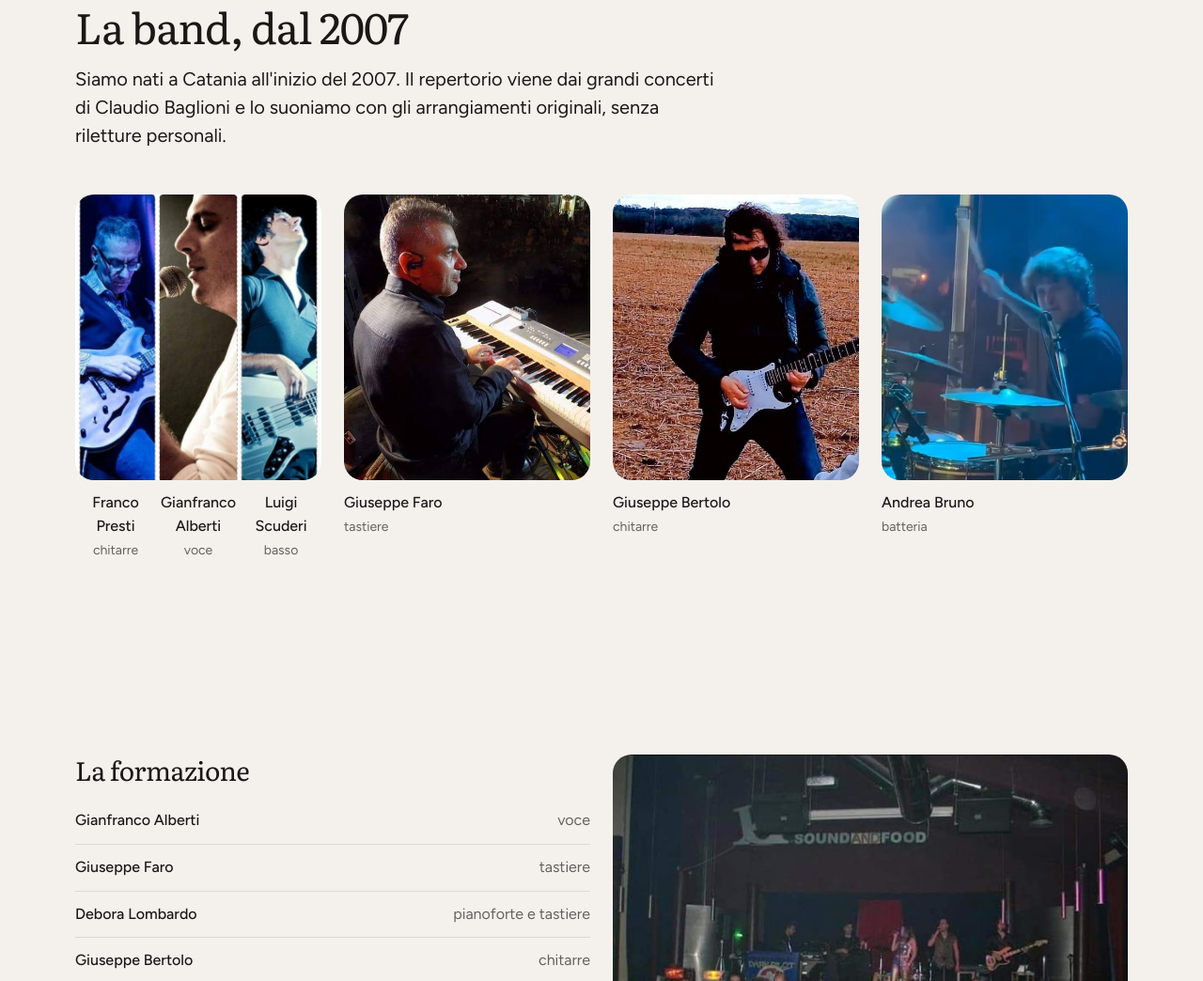
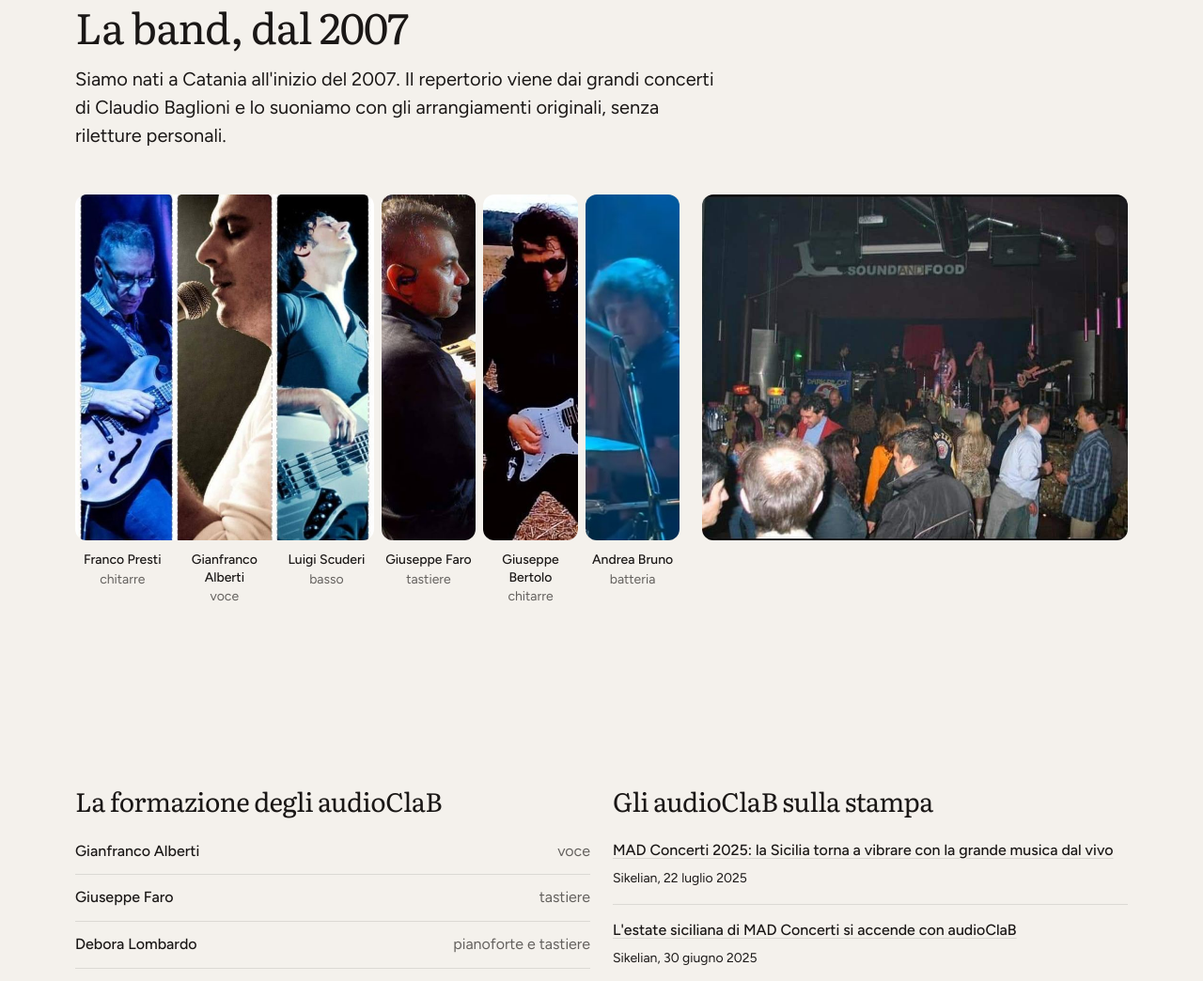
Before and after one commit to KoalaFritto/audioClaB, a plain HTML site: page index.html in a window 1280 px wide. Shown: the part 2520-3564 px from the top of the page at 94% size. Drawn offline with Linux system fonts and the light colour scheme.

Commit message:
Band: musicisti in strisce verticali come la foto dei tre, e correzioni da taste-skill
- Faro, Bertolo e Bruno in strisce strette alte come la foto di Presti,
  Alberti e Scuderi; sei nomi in fila, uno sotto ogni striscia
- Accanto la foto del pubblico; formazione e stampa affiancate sotto
- Correzioni dal controllo taste-skill: niente animazioni automatiche nei
  player TikTok, testi più scuri per il contrasto, immagini caricate alla
  misura giusta, titoli più chiari, sezione Band entro due schermi

Co-Authored-By: Claude Opus 5.5 <noreply@anthropic.com>
Claude-Session: https://claude.ai/code/session_01WyukLfC3abkZ9PR6bCBv2f

```diff
--- a/index.html
+++ b/index.html
@@ -100,33 +100,29 @@
           <p>Siamo nati a Catania all'inizio del 2007. Il repertorio viene dai grandi concerti di Claudio Baglioni e lo suoniamo con gli arrangiamenti originali, senza riletture personali.</p>
         </div>
         <!-- i musicisti uno accanto all'altro, ognuno con il nome sotto -->
-        <div class="grid musicisti">
-          <figure class="musicista musicista--trio span-3">
-            <img src="assets/img/band-musicisti.jpg" srcset="assets/img/band-musicisti-600.jpg 600w, assets/img/band-musicisti.jpg 883w" sizes="(min-width: 640px) 23vw, 100vw" width="883" height="1024" alt="Da sinistra: Franco Presti alla chitarra, Gianfranco Alberti alla voce e Luigi Scuderi al basso" loading="lazy">
-            <figcaption class="musicista__trio-nomi">
-              <span><b>Franco Presti</b>chitarre</span>
-              <span><b>Gianfranco Alberti</b>voce</span>
-              <span><b>Luigi Scuderi</b>basso</span>
-            </figcaption>
-          </figure>
-          <figure class="musicista span-3">
-            <img src="assets/img/faro-621.jpg" srcset="assets/img/faro-450.jpg 450w, assets/img/faro-621.jpg 621w" sizes="(min-width: 640px) 23vw, 50vw" width="621" height="720" alt="Giuseppe Faro alle tastiere sul palco, davanti al pubblico" loading="lazy">
-            <figcaption><b>Giuseppe Faro</b>tastiere</figcaption>
-          </figure>
-          <figure class="musicista span-3">
-            <img src="assets/img/bertolo-800.jpg" srcset="assets/img/bertolo-480.jpg 480w, assets/img/bertolo-800.jpg 800w" sizes="(min-width: 640px) 23vw, 50vw" width="800" height="928" alt="Giuseppe Bertolo suona la chitarra elettrica in un campo" loading="lazy">
-            <figcaption><b>Giuseppe Bertolo</b>chitarre</figcaption>
-          </figure>
-          <figure class="musicista span-3">
-            <img src="assets/img/bruno-800.jpg" srcset="assets/img/bruno-480.jpg 480w, assets/img/bruno-800.jpg 800w" sizes="(min-width: 640px) 23vw, 50vw" width="800" height="928" alt="Andrea Bruno alla batteria sul palco, sotto le luci blu" loading="lazy">
-            <figcaption><b>Andrea Bruno</b>batteria</figcaption>
-          </figure>
+        <!-- I sei musicisti in strisce verticali tutte uguali, ognuno con il nome sotto; accanto la foto del pubblico -->
+        <div class="grid band__fila">
+          <div class="musicisti span-7">
+            <img class="mus-img mus-trio" src="assets/img/band-musicisti.jpg" srcset="assets/img/band-musicisti-600.jpg 600w, assets/img/band-musicisti.jpg 883w" sizes="(min-width: 1024px) 30vw, (min-width: 640px) 50vw, 100vw" width="883" height="1024" alt="Da sinistra: Franco Presti alla chitarra, Gianfranco Alberti alla voce e Luigi Scuderi al basso" loading="lazy">
+            <p class="mus-nome mus-n1"><b>Franco Presti</b>chitarre</p>
+            <p class="mus-nome mus-n2"><b>Gianfranco Alberti</b>voce</p>
+            <p class="mus-nome mus-n3"><b>Luigi Scuderi</b>basso</p>
+            <img class="mus-img mus-p1" src="assets/img/faro-621.jpg" srcset="assets/img/faro-450.jpg 450w, assets/img/faro-621.jpg 621w" sizes="(min-width: 640px) 25vw, 50vw" width="621" height="720" alt="Giuseppe Faro alle tastiere sul palco, davanti al pubblico" loading="lazy" style="object-position: 30% 50%">
+            <p class="mus-nome mus-n4"><b>Giuseppe Faro</b>tastiere</p>
+            <img class="mus-img mus-p2" src="assets/img/bertolo-800.jpg" srcset="assets/img/bertolo-480.jpg 480w, assets/img/bertolo-800.jpg 800w" sizes="(min-width: 640px) 25vw, 50vw" width="800" height="928" alt="Giuseppe Bertolo suona la chitarra elettrica in un campo" loading="lazy" style="object-position: 52% 50%">
+            <p class="mus-nome mus-n5"><b>Giuseppe Bertolo</b>chitarre</p>
+            <img class="mus-img mus-p3" src="assets/img/bruno-800.jpg" srcset="assets/img/bruno-480.jpg 480w, assets/img/bruno-800.jpg 800w" sizes="(min-width: 640px) 25vw, 50vw" width="800" height="928" alt="Andrea Bruno alla batteria sul palco, sotto le luci blu" loading="lazy" style="object-position: 82% 50%">
+            <p class="mus-nome mus-n6"><b>Andrea Bruno</b>batteria</p>
+          </div>
+          <div class="span-5 start-8 band__pubblico">
+            <img src="assets/img/concerti-pubblico.jpg" srcset="assets/img/concerti-pubblico-600.jpg 600w, assets/img/concerti-pubblico.jpg 960w" sizes="(min-width: 1024px) 50vw, 100vw" width="960" height="728" alt="Il pubblico davanti al palco durante un concerto degli audioClaB" loading="lazy">
+          </div>
         </div>
       </div>
       <div class="group">
         <div class="grid grid--top band__info">
           <div class="span-6 band__formazione">
-            <h3 class="band__h3">La formazione</h3>
+            <h3 class="band__h3">La formazione degli audioClaB</h3>
             <ul class="rows rows--compact">
               <li><span class="rows__name">Gianfranco Alberti</span><span class="rows__value">voce</span></li>
               <li><span class="rows__name">Giuseppe Faro</span><span class="rows__value">tastiere</span></li>
@@ -137,17 +133,14 @@
               <li><span class="rows__name">Andrea Bruno</span><span class="rows__value">batteria</span></li>
             </ul>
           </div>
-          <div class="frame frame--photo span-6 start-7 band__pubblico">
-            <img class="frame__img" src="assets/img/concerti-pubblico.jpg" srcset="assets/img/concerti-pubblico-600.jpg 600w, assets/img/concerti-pubblico.jpg 960w" sizes="(min-width: 640px) 44vw, 100vw" width="960" height="728" alt="Il pubblico davanti al palco durante un concerto degli audioClaB" loading="lazy">
+          <div class="span-6 start-7 stampa">
+            <h3 class="band__h3">Gli audioClaB sulla stampa</h3>
+            <ul class="stampa__lista">
+              <li><a href="https://www.sikelian.it/mad-concerti-2025-la-sicilia-torna-a-vibrare-con-la-grande-musica-dal-vivo" target="_blank" rel="noopener">MAD Concerti 2025: la Sicilia torna a vibrare con la grande musica dal vivo</a><span>Sikelian, 22 luglio 2025</span></li>
+              <li><a href="https://www.sikelian.it/lestate-siciliana-di-mad-concerti-si-accende-con-audioclab-claudio-baglioni-live-experience" target="_blank" rel="noopener">L'estate siciliana di MAD Concerti si accende con audioClaB</a><span>Sikelian, 30 giugno 2025</span></li>
+              <li><span class="stampa__titolo">Ospiti del programma Stelle di giorno</span><span>Radio Studio 90 Italia</span></li>
+            </ul>
           </div>
-        </div>
-        <div class="stampa">
-          <h3 class="band__h3">Ne hanno parlato</h3>
-          <ul class="stampa__lista">
-            <li><a href="https://www.sikelian.it/mad-concerti-2025-la-sicilia-torna-a-vibrare-con-la-grande-musica-dal-vivo" target="_blank" rel="noopener">MAD Concerti 2025: la Sicilia torna a vibrare con la grande musica dal vivo</a><span>Sikelian, 22 luglio 2025</span></li>
-            <li><a href="https://www.sikelian.it/lestate-siciliana-di-mad-concerti-si-accende-con-audioclab-claudio-baglioni-live-experience" target="_blank" rel="noopener">L'estate siciliana di MAD Concerti si accende con audioClaB</a><span>Sikelian, 30 giugno 2025</span></li>
-            <li><span class="stampa__titolo">Ospiti del programma Stelle di giorno</span><span>Radio Studio 90 Italia</span></li>
-          </ul>
         </div>
       </div>
     </div>
@@ -181,7 +174,7 @@
         <div><h2 id="close-h">Porta gli audioClaB sul tuo palco</h2><p class="t-lead">Hai un locale o un palco? Scrivi a <a class="mail" href="mailto:galberti4@libero.it?subject=Richiesta%20concerto%20audioClaB">galberti4@libero.it</a></p></div>
         <a class="btn btn--primary" href="mailto:galberti4@libero.it?subject=Richiesta%20concerto%20audioClaB">Prenota un concerto<svg class="m-arrow" viewBox="0 0 12 12" aria-hidden="true"><path class="m-arrow__stem" d="M1 6h8"/><path class="m-arrow__head" d="M4.5 2.5 8 6l-3.5 3.5"/></svg></a>
       </div>
-      <div class="close__media" style="--pos: 50% 45%"><img src="assets/img/chiusura-palco.jpg" srcset="assets/img/chiusura-palco-900.jpg 900w, assets/img/chiusura-palco.jpg 2000w" sizes="(min-width: 1024px) 89vw, 100vw" alt="La band sul palco con le luci verdi e il logo audioClaB alle spalle" loading="lazy" width="2000" height="1500"></div>
+      <div class="close__media" style="--pos: 50% 45%"><img src="assets/img/chiusura-palco.jpg" srcset="assets/img/chiusura-palco-900.jpg 900w, assets/img/chiusura-palco.jpg 2000w" sizes="(min-width: 1024px) 89vw, 170vw" alt="La band sul palco con le luci verdi e il logo audioClaB alle spalle" loading="lazy" width="2000" height="1500"></div>
     </div>
     <div class="closing__links">
       <div class="grid">
--- a/script.js
+++ b/script.js
@@ -68,7 +68,8 @@ const TIKTOK_VIDEO = [
         const card = document.createElement('div');
         card.className = 'frame frame--video tt';
         const f = document.createElement('iframe');
-        f.src = 'https://www.tiktok.com/player/v1/' + id + '?description=1&music_info=1&rel=0';
+        // niente partenza automatica né disco che gira: il video si muove solo quando lo avvii
+        f.src = 'https://www.tiktok.com/player/v1/' + id + '?autoplay=0&loop=0&music_info=0&description=1&rel=0';
         f.title = 'Video TikTok degli audioClaB ' + (i + 1);
         f.loading = 'lazy';
         f.allow = 'fullscreen; encrypted-media; picture-in-picture';
--- a/style.css
+++ b/style.css
@@ -26,7 +26,7 @@
 /* concerti: il widget eventi di Facebook */
 .fb-eventi { width: 100%; max-width: 500px; min-height: 380px; border-radius: var(--r-md); overflow: hidden; background: var(--surface); }
 .fb-eventi > iframe { display: block; border: 0; max-width: 100%; }
-.fb-eventi__nota { margin: var(--s-4) 0 0; color: var(--muted); max-width: 50ch; }
+.fb-eventi__nota { margin: var(--s-4) 0 0; color: var(--ink); max-width: 50ch; }
 .fb-eventi__link { margin-top: var(--s-3); }
 @media (max-width: 639px) { .fb-eventi { min-height: 480px; } }
 
@@ -48,31 +48,41 @@
 .rows--compact > li { padding-block: var(--s-3); }
 .rows--compact > li:first-child { padding-top: 0; }
 .rows--compact .rows__value { color: var(--muted); white-space: nowrap; font-variant-numeric: tabular-nums; }
-/* i musicisti uno accanto all'altro: la foto dei tre, poi Faro e Bertolo, tutte alte uguali */
-.musicisti { align-items: start; }
-.musicista { margin: 0; display: grid; gap: var(--s-3); }
-.musicista > img { width: 100%; height: auto; aspect-ratio: 883 / 1024; object-fit: cover; border-radius: var(--r-lg); display: block; }
-.musicista figcaption, .musicista__trio-nomi > span { display: grid; gap: 2px; color: var(--muted); font-size: var(--t-small); }
-.musicista b { font-weight: 500; font-size: var(--t-body); color: var(--ink); }
-.musicista__trio-nomi { display: grid; grid-template-columns: repeat(3, minmax(0, 1fr)); text-align: center; }
-.musicista__trio-nomi > span { justify-items: center; }
-.band__pubblico { --ratio: 75%; }
-/* tablet: due per riga (la foto dei tre accanto a Faro, poi Bertolo e Bruno), così i tre nomi stanno larghi */
-@media (min-width: 640px) and (max-width: 1023px) { .grid.musicisti > .musicista { grid-column: auto / span 6; } .grid.musicisti { row-gap: var(--s-5); } }
+/* i sei musicisti in strisce verticali tutte uguali: la foto dei tre occupa tre colonne,
+   Faro, Bertolo e Bruno una colonna ciascuno, alte come la foto dei tre; i nomi sotto ognuno */
+.band__fila { align-items: start; }
+.musicisti { display: grid; grid-template-columns: repeat(6, minmax(0, 1fr)); column-gap: var(--s-2); row-gap: var(--s-3); }
+.mus-img { display: block; width: 100%; min-height: 0; border-radius: var(--r-md); object-fit: cover; grid-row: 1; }
+.mus-trio { grid-column: 1 / 4; height: auto; aspect-ratio: 883 / 1024; }
+.mus-p1, .mus-p2, .mus-p3 { height: 100%; }
+.mus-p1 { grid-column: 4; } .mus-p2 { grid-column: 5; } .mus-p3 { grid-column: 6; }
+.mus-nome { grid-row: 2; margin: 0; display: grid; gap: 2px; align-content: start; text-align: center; font-size: var(--t-small); line-height: 1.3; color: var(--muted); }
+.mus-nome b { font-weight: 500; color: var(--ink); }
+.mus-n1 { grid-column: 1; } .mus-n2 { grid-column: 2; } .mus-n3 { grid-column: 3; }
+.mus-n4 { grid-column: 4; } .mus-n5 { grid-column: 5; } .mus-n6 { grid-column: 6; }
+/* la foto del pubblico accanto, alta come le strisce */
+.band__pubblico > img { display: block; width: 100%; aspect-ratio: 519 / 422; height: auto; object-fit: cover; border-radius: var(--r-md); }
+@media (max-width: 1023px) {
+  .grid.band__fila > .musicisti { grid-column: 1 / -1; }
+  .grid.band__fila > .band__pubblico { grid-column: 1 / -1; }
+  .band__pubblico > img { aspect-ratio: 16 / 9; }
+}
 @media (max-width: 639px) {
   #band .group + .group { margin-top: var(--s-7); }
-  .grid.musicisti { row-gap: var(--s-5); }
-  .grid.musicisti > .musicista { grid-column: auto / span 6; }
-  .grid.musicisti > .musicista--trio { grid-column: 1 / -1; }
+  .musicisti { grid-template-columns: repeat(3, minmax(0, 1fr)); }
+  .mus-trio { grid-column: 1 / -1; }
+  .mus-p1, .mus-p2, .mus-p3 { grid-row: 3; height: auto; aspect-ratio: 3 / 5; }
+  .mus-p1, .mus-n4 { grid-column: 1; } .mus-p2, .mus-n5 { grid-column: 2; } .mus-p3, .mus-n6 { grid-column: 3; }
+  .mus-n4, .mus-n5, .mus-n6 { grid-row: 4; }
 }
-/* gli articoli: tre colonne sotto la formazione */
-.stampa { margin-top: var(--s-7); }
-.stampa__lista { list-style: none; margin: 0; padding: 0; display: grid; grid-template-columns: repeat(3, minmax(0, 1fr)); gap: var(--gutter); }
-.stampa__lista > li { display: grid; gap: var(--s-2); align-content: start; padding-top: var(--s-4); border-top: 1px solid var(--line); }
+/* gli articoli: accanto alla formazione */
+.stampa { align-self: start; }
+.stampa__lista { list-style: none; margin: 0; padding: 0; display: grid; gap: var(--s-4); }
+.stampa__lista > li { display: grid; gap: var(--s-2); align-content: start; padding-bottom: var(--s-4); border-bottom: 1px solid var(--line); }
 .stampa__lista a, .stampa__titolo { color: var(--ink); font-weight: 500; line-height: 1.4; }
 .stampa__lista a { text-decoration: underline; text-decoration-color: var(--line); text-underline-offset: 3px; transition: text-decoration-color 160ms ease; }
 @media (hover: hover) and (pointer: fine) { .stampa__lista a:hover { text-decoration-color: currentColor; } }
-.stampa__lista span:last-child { color: var(--muted); font-size: var(--t-small); }
+.stampa__lista span:last-child { color: var(--ink); font-size: var(--t-small); }
 
 @media (min-width: 640px) and (max-width: 1023px) {
   .tiktok--video > .tt { grid-column: auto / span 6; }
@@ -83,7 +93,6 @@
   .band__info > .band__formazione { grid-column: 1 / -1; }
   .band__formazione .rows--compact { columns: 2; column-gap: var(--gutter); }
   .band__formazione .rows--compact > li { break-inside: avoid; }
-  .grid.band__info > .band__pubblico { grid-column: 1 / -1; }
   #concerti .grid--top > * { grid-column: auto / span 6; }
 }
 @media (max-width: 639px) {
@@ -130,4 +139,5 @@ main > :is(section, .section) > .wrap > .fill { flex: 1 0 auto; }
 }
 
 @media (prefers-reduced-motion: reduce) {
-  .stampa__lista a, }
+  .stampa__lista a { transition: none; }
+}
```
